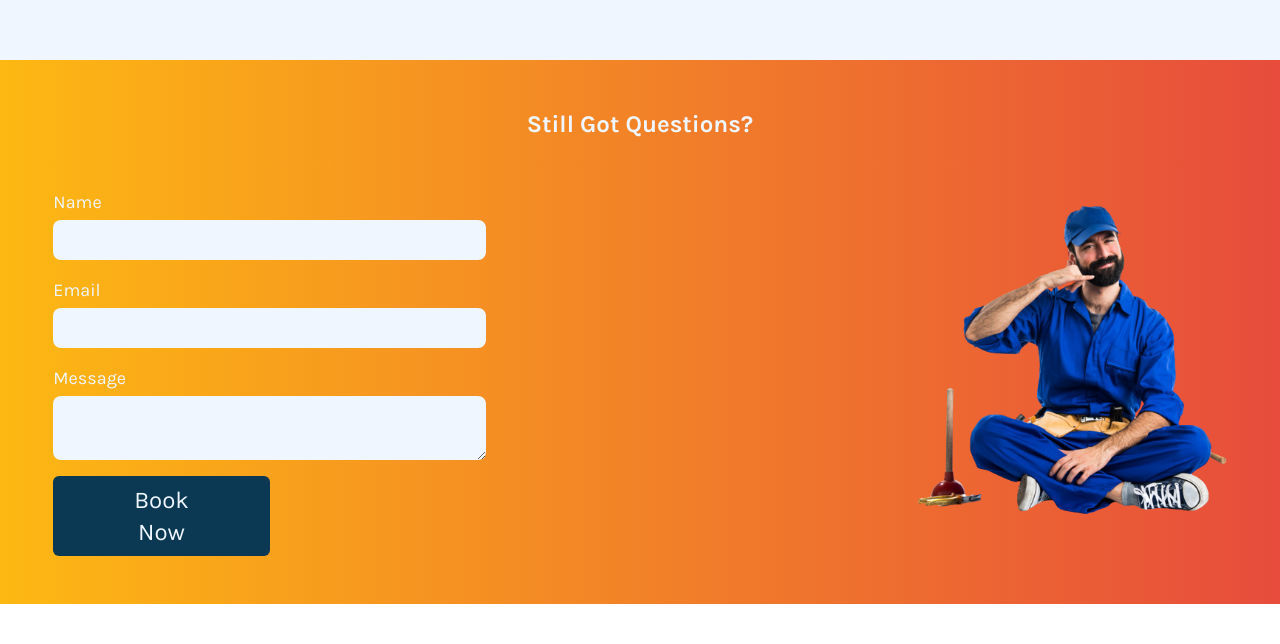
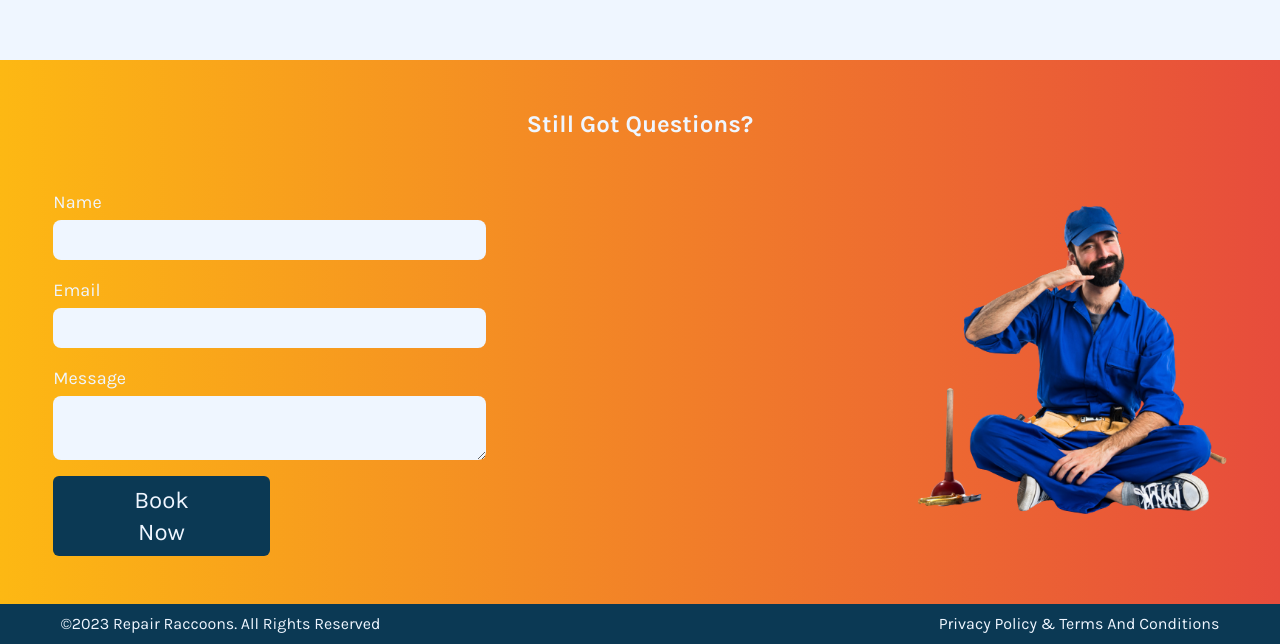
Before and after one commit to bhargavjyoti/repair-raccoons, a React (Vite) app: page / in a window 1280 px wide. Shown: the part 3903-4547 px from the top of the page. Before the commit the page ends 4507 px from the top, so only its background shows below. Built offline with nearby package versions, Linux system fonts and the light colour scheme.

Commit message:
add footer section

```diff
--- a/src/App.tsx
+++ b/src/App.tsx
@@ -6,6 +6,7 @@ import Features from "./components/Features";
 import Customers from "./components/Customers";
 import FAQ from "./components/FAQ";
 import Contact from "./components/Contact";
+import Footer from "./components/Footer";
 
 function App() {
     return (
@@ -18,6 +19,7 @@ function App() {
             <Customers />
             <FAQ />
             <Contact />
+            <Footer />
         </>
     );
 }
--- /dev/null
+++ b/src/components/Footer.tsx
@@ -0,0 +1,18 @@
+type Props = {}
+
+const Footer = (props: Props) => {
+  return (
+    <footer>
+        <div className="w-full bg-textSecondary p-2 sticky bottom-0">
+            <div className="w-11/12 mx-auto">
+                <div className="flex flex-col gap-2 justify-between items-center md:flex-row">
+                    <p className="text-textPrimary font-normal text-md">&copy;2023 Repair Raccoons. All Rights Reserved</p>
+                    <p className="text-textPrimary font-normal text-md">Privacy Policy & Terms And Conditions</p>
+                </div>
+            </div>
+        </div>
+    </footer>
+  )
+}
+
+export default Footer
```
